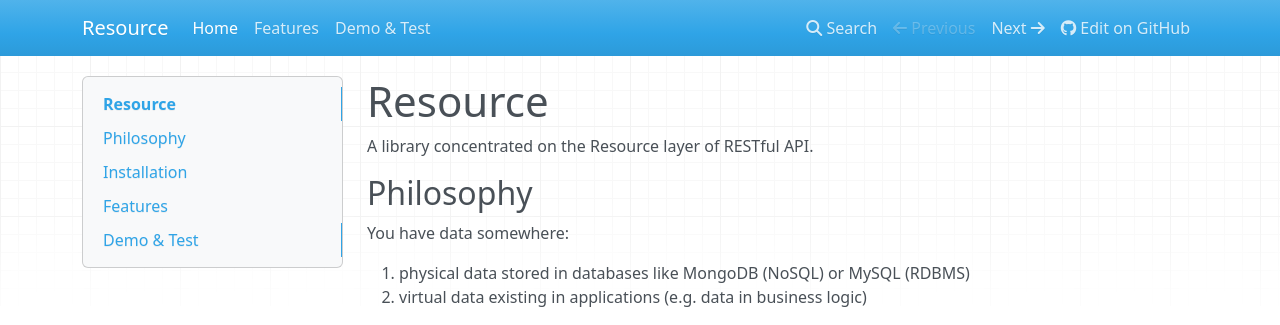
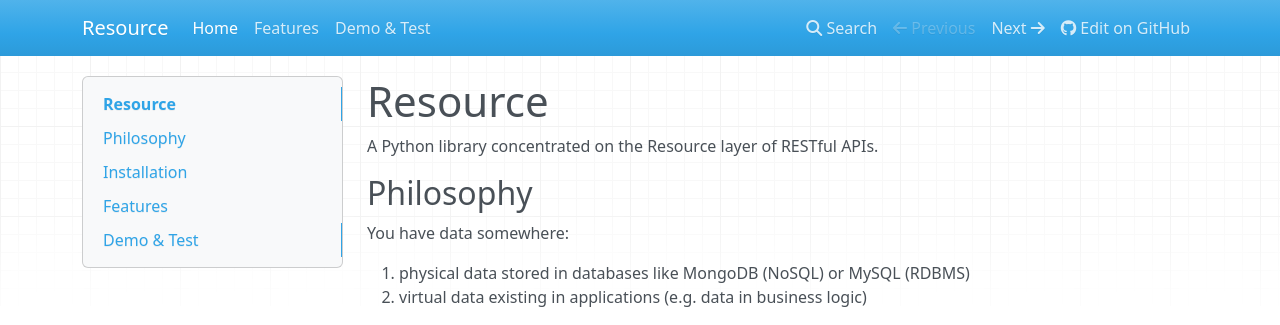
Before and after one commit to RussellLuo/resource, an MkDocs documentation site: the page built from docs/index.md, in a window 1280 px wide and 1307 px high. Shown: the top 325 px of the window. Built offline with MkDocs 1.6.1, drawn with Linux system fonts in a browser that asks for light colours; nearby versions of some CDN libraries; old or Windows-style settings are respelled for this version of MkDocs.

Commit message:
correct remaining names (from `resource` to `rsrc`), update docs

```diff
--- a/docs/index.md
+++ b/docs/index.md
@@ -1,7 +1,7 @@
 Resource
 ========
 
-A library concentrated on the Resource layer of RESTful API.
+A Python library concentrated on the Resource layer of RESTful APIs.
 
 
 Philosophy
```
Also changed, not shown: README.md (+1 -1 lines), 1 other file.
